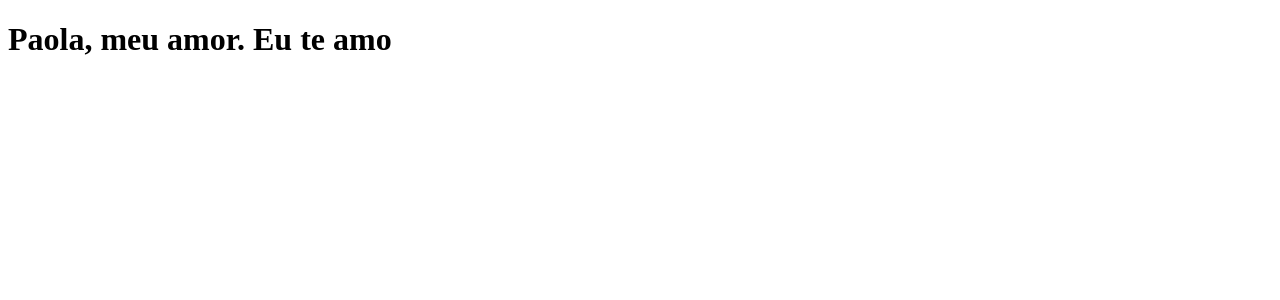
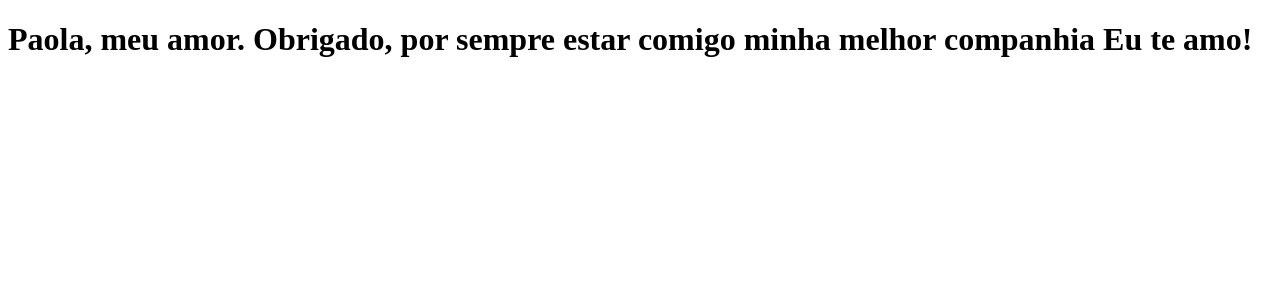
Before and after one commit to MunizNeto84/clone-tabnews, a Next.js app: page / in a window 1280 px wide. Shown: the top 300 px of the page. Built offline with nearby package versions, Linux system fonts and the light colour scheme.

Commit message:
modifica a frase

```diff
--- a/pages/index.js
+++ b/pages/index.js
@@ -1,5 +1,5 @@
 function Home () {
-    return <h1>Paola, meu amor. Eu te amo</h1>
+    return <h1>Paola, meu amor. Obrigado, por sempre estar comigo minha melhor companhia Eu te amo!</h1>
 }
 
 export default Home
```
